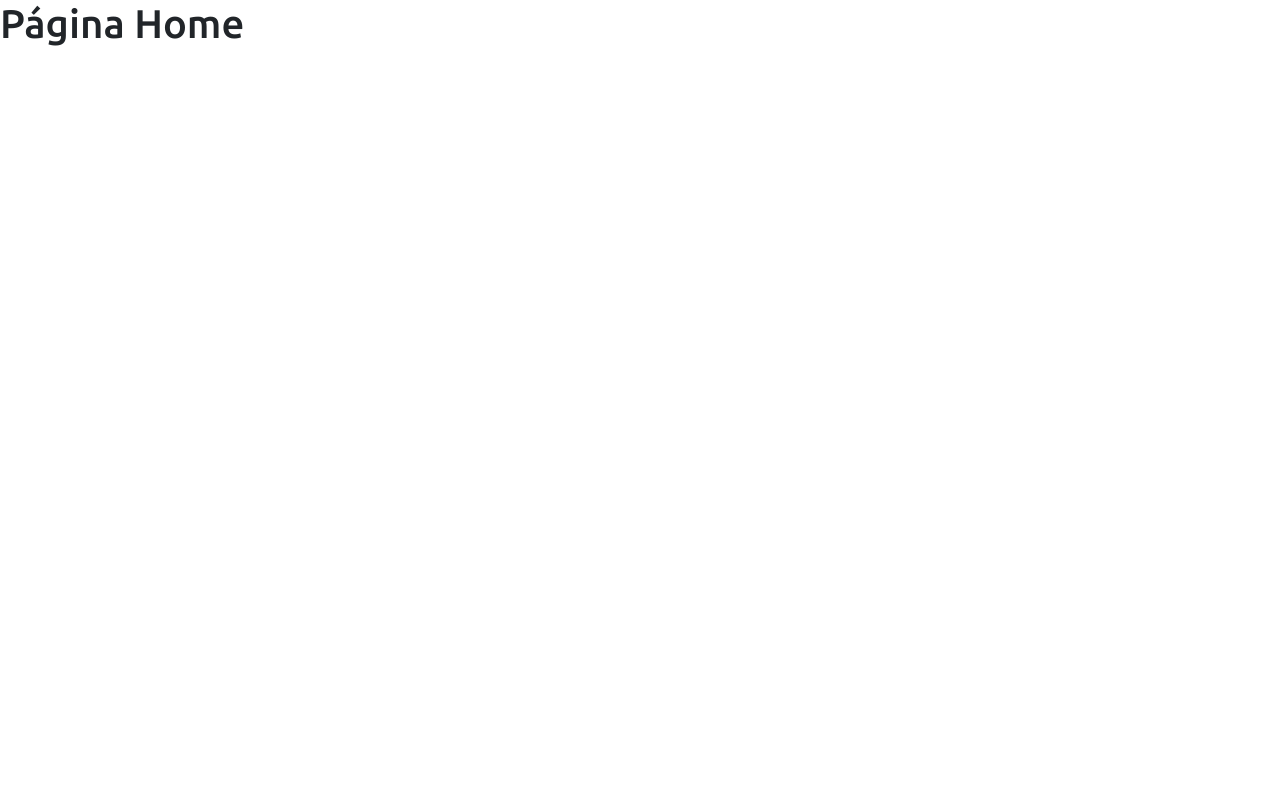
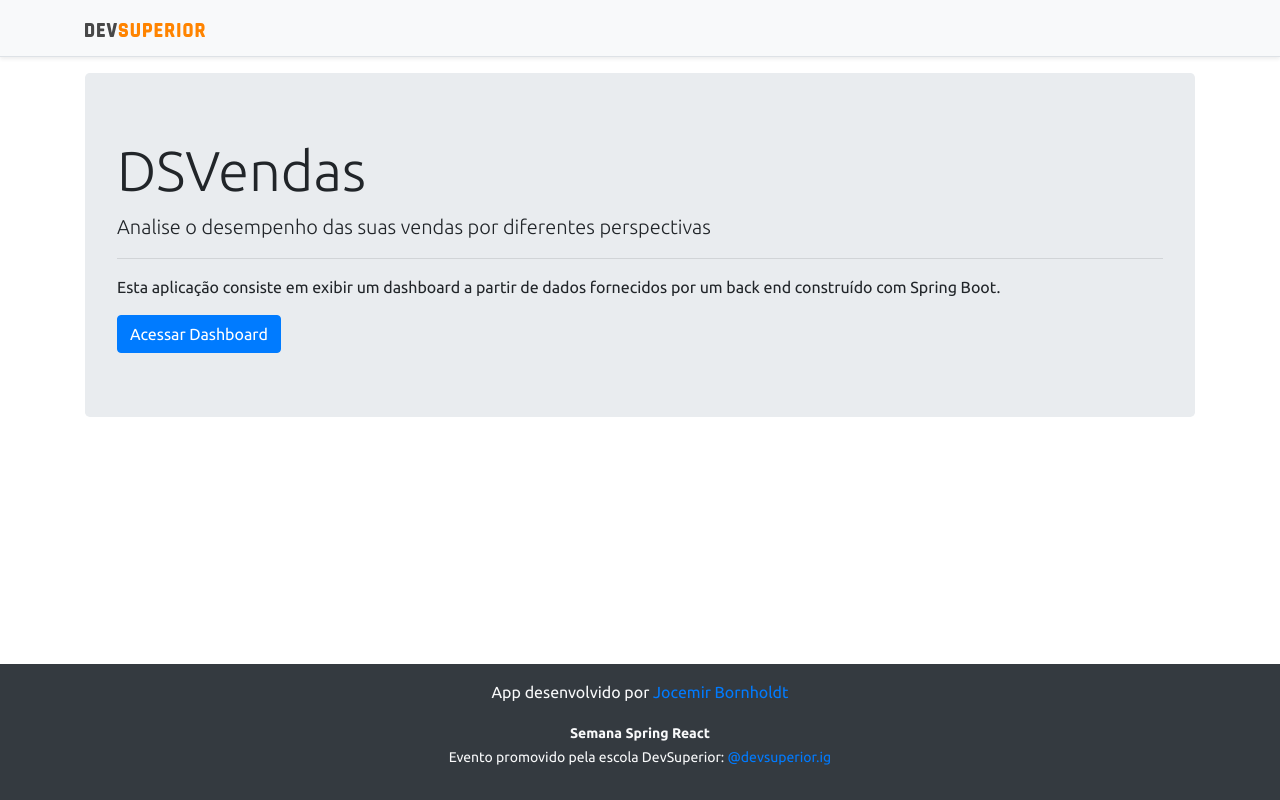
Before and after one commit to JocemirBornholdt/projeto-sds3, a React (Create React App) app in the folder frontend/: page / in a window 1280 px wide. Built offline with nearby package versions, Linux system fonts and the light colour scheme.

Commit message:
Home, navigation

```diff
--- a/frontend/src/components/NavBar/index.tsx
+++ b/frontend/src/components/NavBar/index.tsx
@@ -1,4 +1,5 @@
 import ImgDsDark from 'assets/img/ds-dark.svg';
+import { Link } from 'react-router-dom';
 
 //function NavBar() {    equivalente     const NavBar = () =>{
 const NavBar = () => {
@@ -6,7 +7,9 @@ const NavBar = () => {
         <div className="d-flex flex-column flex-md-row align-items-center p-3 px-md-4 mb-3 bg-light border-bottom shadow-sm">
             <div className="container">
                 <nav className="my-2 my-md-0 mr-md-3">
+                    <Link to = "/">
                     <img src={ImgDsDark} alt="DevSuperior" width="120" />
+                    </Link>
                 </nav>
             </div>
         </div>
--- a/frontend/src/pages/Home/index.tsx
+++ b/frontend/src/pages/Home/index.tsx
@@ -1,9 +1,24 @@
+import Footer from "components/Footer";
+import NavBar from "components/NavBar";
+import { Link } from "react-router-dom";
+
 const Home = () => {
     return (
-        <div>
-            <h1> Página Home </h1>
+        <>
+        <NavBar></NavBar>
+        <div className="container">
+            <div className="jumbotron">
+                <h1 className="display-4">DSVendas</h1>
+                <p className="lead">Analise o desempenho das suas vendas por diferentes perspectivas</p>
+                <hr />
+                <p>Esta aplicação consiste em exibir um dashboard a partir de dados fornecidos por um back end construído com Spring Boot.</p>
+                <Link className="btn btn-primary btn-large" to ="/dashboard">
+                    Acessar Dashboard
+                </Link>
+            </div>
         </div>
-
+        <Footer></Footer>
+        </>
     );
 }
 
```
